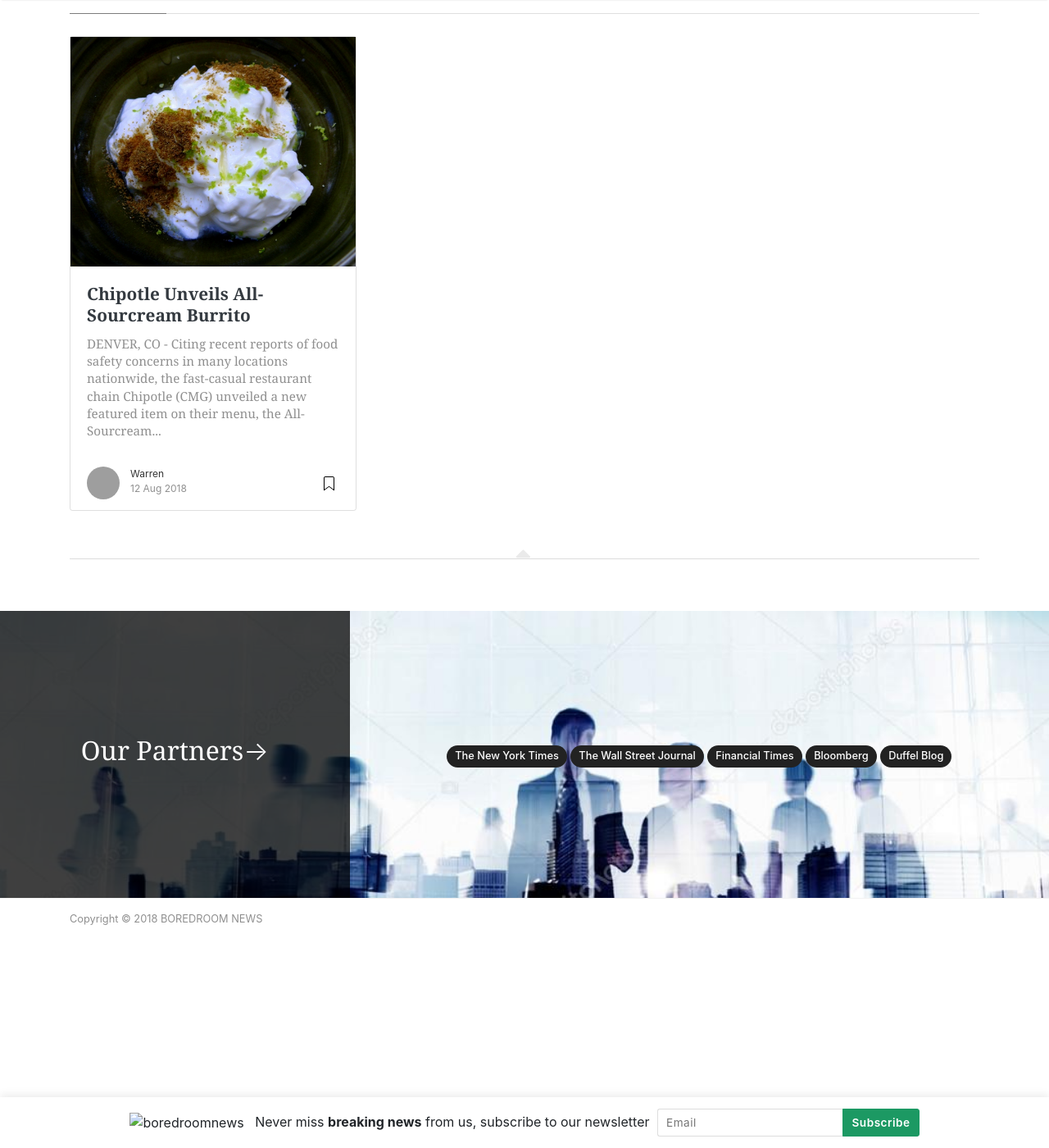
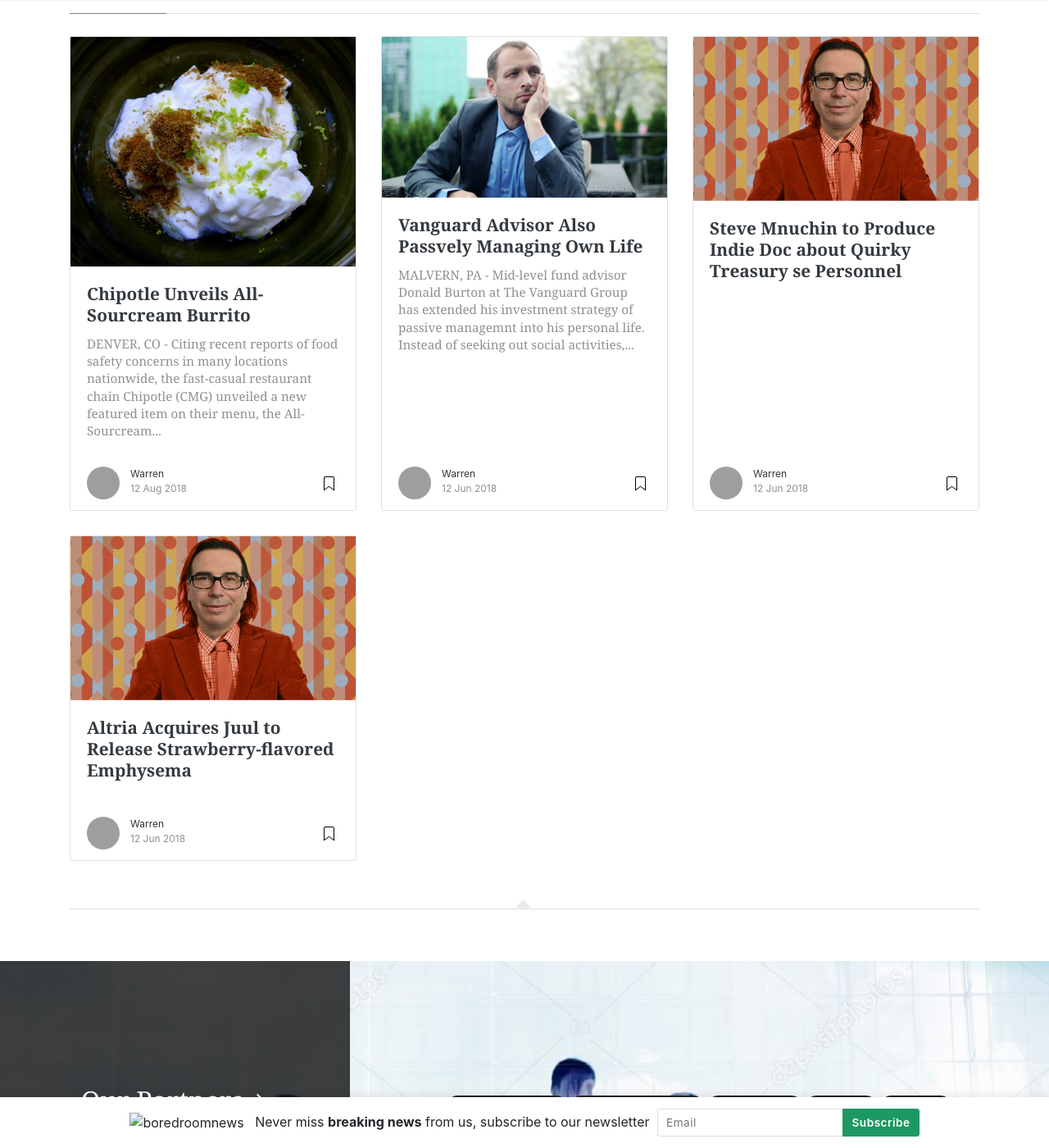
Before and after one commit to etschmidt/boredroomnews, a Jekyll site: the page built from index.html, in a window 1280 px wide and 1400 px high, scrolled down 366 px. Shown: the whole window at 82% size. Built offline with Jekyll 4.4.1, drawn with Linux system fonts in a browser that asks for light colours; nearby versions of some CDN libraries; the list of posts is cut into pages by our own code; comment, search, counter and statistics services are not loaded; grey boxes are pictures that could not be loaded.

```diff
--- /dev/null
+++ b/_posts/2018-06-12-Altria-juul.md
@@ -0,0 +1,9 @@
+---
+layout: post
+title:  "Altria Acquires Juul to Release Strawberry-flavored Emphysema"
+author: warren
+categories: [ Altria, Juul ]
+image: assets/images/mnuchin.jpg
+featured: false
+hidden: false
+---
--- /dev/null
+++ b/_posts/2018-06-12-mnuchin-indie-doc.md
@@ -0,0 +1,9 @@
+---
+layout: post
+title:  "Steve Mnuchin to Produce Indie Doc about Quirky Treasury se Personnel"
+author: warren
+categories: [ Mnuchin, Treasury ]
+image: assets/images/mnuchin.jpg
+featured: false
+hidden: false
+---
--- a/_posts/2018-06-12-vanguard-manager.md
+++ b/_posts/2018-06-12-vanguard-manager.md
@@ -1,11 +1,19 @@
 ---
 layout: post
-title:  "Vanguard Investment Advisor Also Passvely Managing Own Life"
+title:  "Vanguard Advisor Also Passvely Managing Own Life"
 author: warren
 categories: [ Vanguard ]
 image: assets/images/vanguard.jpg
 featured: false
-hidden: true
+hidden: false
 ---
 
-Lorem Ipsum
+MALVERN, PA - Mid-level fund advisor Donald Burton at [The Vanguard Group](https://www.bloomberg.com/research/stocks/private/snapshot.asp?privcapId=417222) has extended his investment strategy of passive managemnt into his personal life. Instead of seeking out social activities, romantic relationships, or any personal improvement, Mr. Burton has opted to focus his life targets around certain benchmarks.
+
+For example, "in any socail setting I'll only talk to to brunette women between 24 and 32 years old, under 5'7" and at least a B-cup," he told Boredroom News, assuring that he "will talk to all who fit that criteria in the bar."
+
+Most nights, however, Mr. Burton can be found in his studio appartment watching Netflix, "I'll put on what ever they recommend, really. Either that, or I'll just wander the Philadelphia suburbs until I see a bar that says 'Come in'."
+
+At the Vanguard offices, Mr. Burton is hailed as a dedicated professional. "Not only is Donald dedicated to our investment philosophy in his portfolios," says Karen Gilner, Mr. Burton's supervisor, "but he truely lives the Vanguard mindset; he'll sit at his desk working for days at a time until someone tells him to go home, or at least leave for lunch."
+
+Mr. Burton's brother, William, is also an investment professional who day-trades options online, was unavailable for comment as he lost interest in this conversation within the first ten minutes of the interview.
```
Also changed, not shown: _posts/2018-06-12mnuchin-indie-doc.md (deleted, +0 -9 lines).
